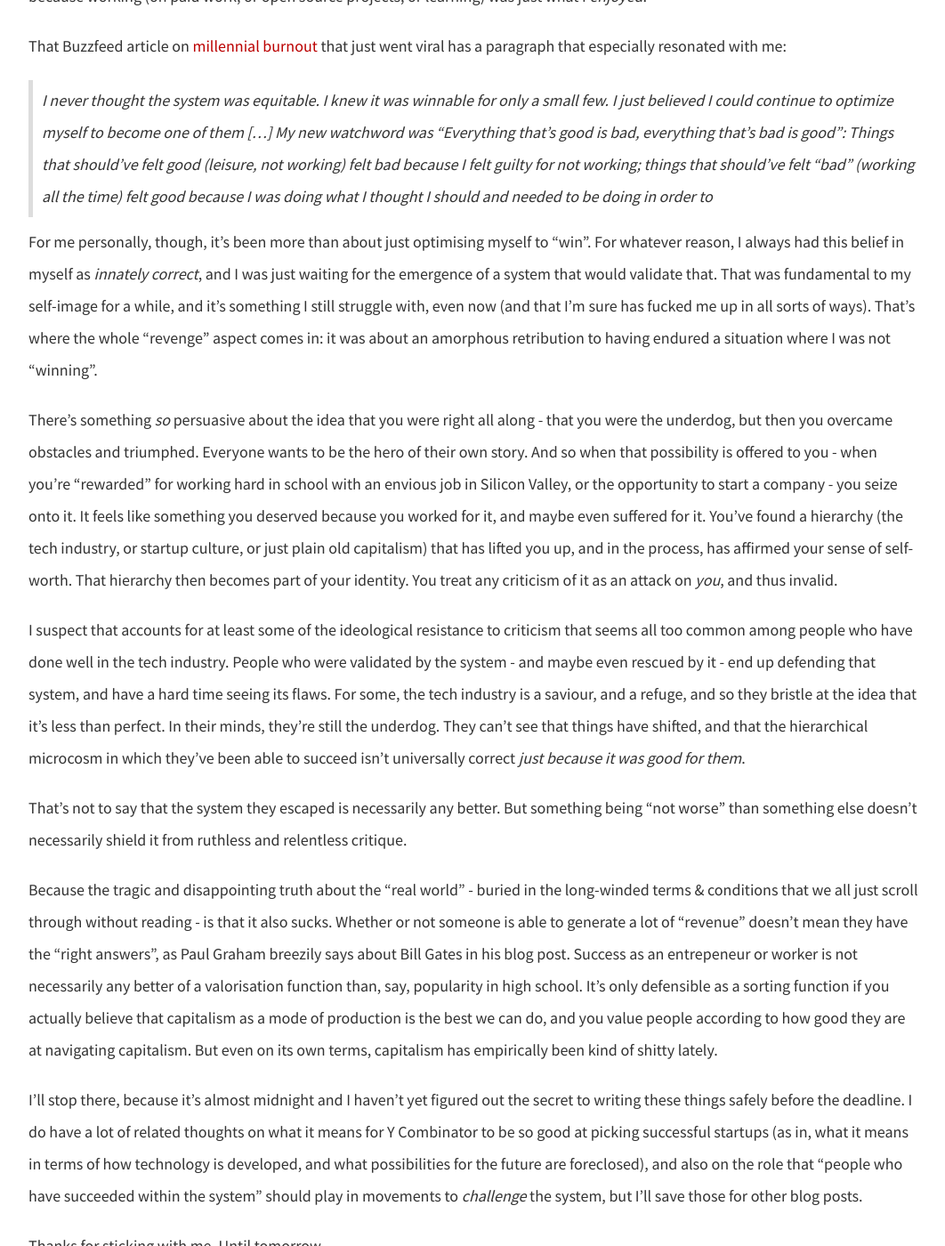
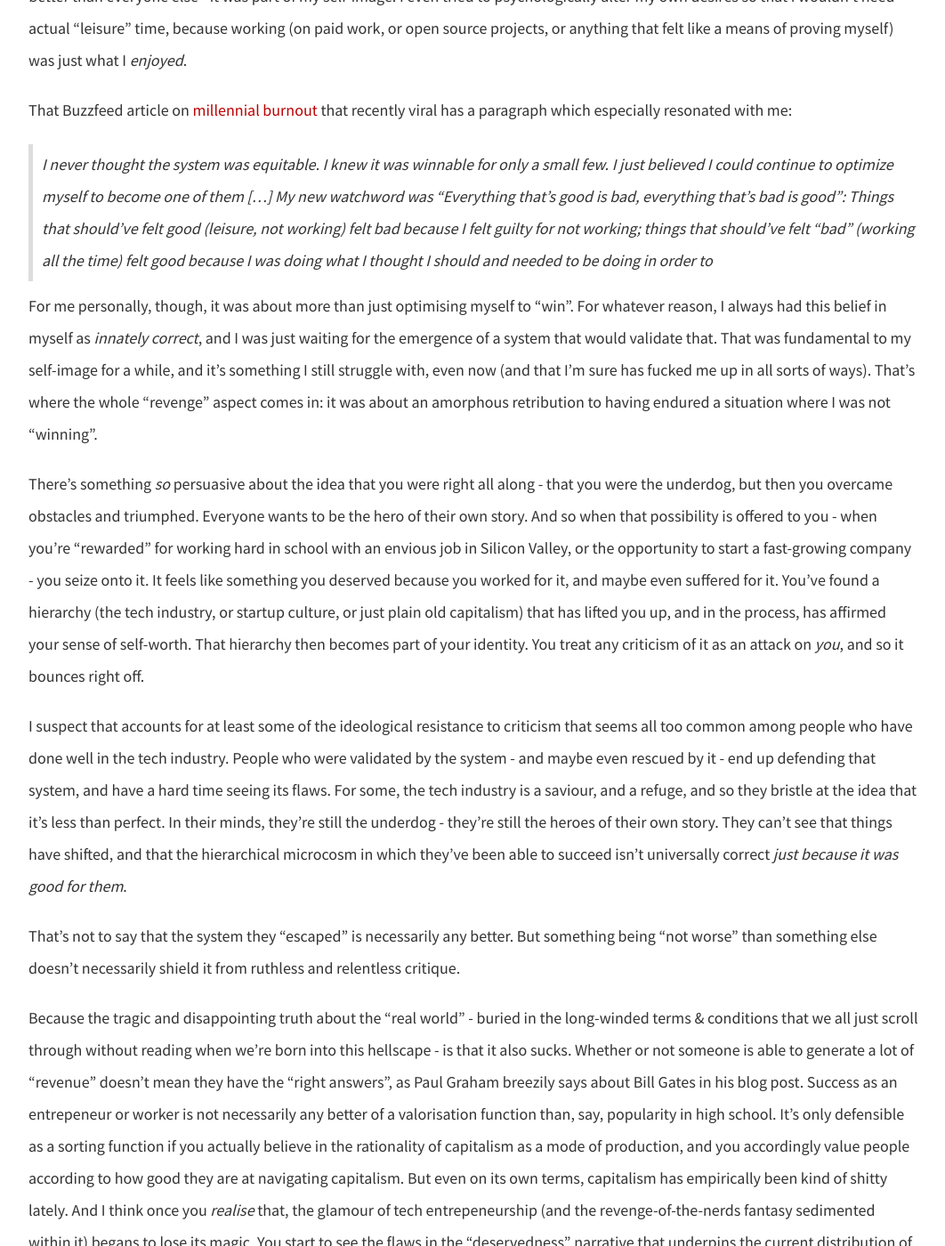
Before and after one commit to dellsystem/dellsystem.github.io, a Jekyll site: the page built from _posts/2019-1-8-fragments-8.md, in a window 1280 px wide and 1400 px high, scrolled down 2103 px. Shown: the whole window at 89% size, without its empty margins (108-1170 px from the left). Built offline with Jekyll 4.4.1, drawn with Linux system fonts in a browser that asks for light colours; some of the changed text lies outside the part shown.

Commit message:
Update fragments-8 (minor edits + last sentences)

```diff
--- a/_posts/2019-1-8-fragments-8.md
+++ b/_posts/2019-1-8-fragments-8.md
@@ -8,35 +8,35 @@ In today's piece, I'd like to talk about a 2003 blog post called "[Why nerds are
 
 \[Paul Graham is a Silicon Valley-based startup founder, investor, and writer. He's best known as one of the creators of Y Combinator, an extremely prestigious startup accelerator that made early-stage investments in the likes of Airbnb, Reddit, Dropbox, and other billion-dollar juggernauts. His essays have had a lot of influence on many startup founders and programmers, myself included.\]
 
-I've previously written about how Paul Graham [used to be one of my heroes](https://code.likeagirl.io/paul-graham-blocked-me-on-twitter-c28ca647c7f8), and how I've since realised that his opinions on topics like diversity in tech, or economic inequality are terrible. \[That piece was prompted by him blocking me on Twitter, and it went semi-viral, partly because a lot of other people had been blocked around the same time. It was written over a year ago, and my political views were a lot more tepid then, so forgive me if that post reads kinda lukewarm.\]
+I've previously written about how Paul Graham [used to be one of my heroes](https://code.likeagirl.io/paul-graham-blocked-me-on-twitter-c28ca647c7f8), and how I've since realised that his opinions on topics like "diversity in tech" and "economic inequality" are terrible. \[That piece was prompted by him blocking me on Twitter, and it went semi-viral, presumably because a lot of other people had been blocked around the same time. It was written over a year ago, and my political views were a lot more tepid then, so forgive me if that post reads kinda lukewarm.\]
 
-In this piece, I want to focus on what Paul Graham says about "nerds" in this blog post, and how I think it's symptomatic of a particularly toxic mindset that is prevalent in the tech/startup world. Because the whole "revenge of the nerds" trope is one that I suspect lots of people in tech believe, even if only on an unconscious level. Not everyone, of course - people come to the tech industry for all sorts of reasons, and for some, it's just a job - one of the few decent jobs still remaining. But I do think there is a sizable minority of people who are attracted to the tech industry because they deserve it.
+In this piece, I want to focus on what Paul Graham says about "nerds" in his 2003 essay, and how it's symptomatic of a particularly toxic mindset in the tech industry. Because the whole "revenge of the nerds" trope is one that I suspect lots of people in tech believe, even if only on an unconscious level. Not everyone, of course; people come to the tech industry for all sorts of reasons, and for some, it's just a job - one of the few decent jobs still remaining. But I do think there is a sizable minority of people who are attracted to the tech industry because they think they _deserve_ the associated wealth/power/social status.
 
 I'll try to explain what I mean through my own experience of first encountering the essay. It's not a super fun time for me to revisit, but here you go: when I was a teenager, maybe aged 13-16, I went through a phase where I didn't have a lot of IRL friends and so ended up spending a lot of time on my computer. I was playing video games, trawling sites like bash.org and 4chan (definitely cesspits of the internet, FYI - not recommended), and building dumb websites.
 
-So I came across "Why nerds are unpopular" at a very pivotal time of my life. It resonated, hard. I bookmarked the page and read through basically all of his other essays, searching for more wisdom. In Paul Graham's writing, I felt like I had finally found an _answer_, some sort of narrative that I cling on to. Reading his essays gave me hope that would get better for me, because I was smart and hardworking and liked coding. Knowing that wouldnt necessarily _stop me_ from resenting the pretty and popular and well-adjusted people, but at least I could feel some sort of innate superiority, as fuel.
+So I came across "Why nerds are unpopular" at a very pivotal time of my life. It resonated, hard. I bookmarked the page and read through basically all of his other essays, searching for more wisdom. In Paul Graham's writing, I felt like I had finally found an _answer_, a reassuring narrative that I could cling on to. Reading his essays gave me hope that things would get better for me, because I was smart and hardworking and liked coding. Knowing that wouldn't necessarily _stop me_ from resenting the pretty and popular and well-adjusted people, but at least I could compensate with a feeling of innate superiority, as fuel.
 
 In other words, it gave me a way out. If I was smart, and worked hard, I would succeed in the "real world", even if I was currently not doing so well in the staging ground of high school. I seized onto that, and subconsciously crafted a kind of underdog story as my self-narrative: I just had to keep working hard, and eventually capitalism would bring me justice through valorising my skills. In the "real world", I would get what I deserved: a prestigious career, money, social validation.
 
-If you read Paul Graham's original piece, you can kind of see that kind of reasoning leaking through, even if he never says it explicitly. If you'ever watched the movie _The Social Network_, you can see it in there, too. There's also the eponymous film "Revenge of the Nerds", which I haven't seen myself but which seems to have a similar underdog narrative. The general thrust of the 'revenge of the nerds' fantasy is of someone (usually a young man) who is intelligent but misunderstood or otherwise socially ostracised, and who struggles in a particular environment, but who eventually finds a way to latch onto a different hierarchy (usually to do with money) and obtains a sort of targetless 'revenge' in the process, accumulting wealth, power (especially over women).
+If you read Paul Graham's original piece, you can see that kind of reasoning leaking through, even if he never says it explicitly. If you've ever watched the movie _The Social Network_, you can see it in there, too. There's also the eponymous film "Revenge of the Nerds", which I haven't seen myself but which seems to have a similar underdog narrative. The general thrust of the 'revenge of the nerds' fantasy is of someone (usually a young man) who is intelligent but misunderstood or otherwise socially ostracised, and who struggles in a particular environment. Eventually, he finds a way to latch onto a different hierarchy (usually to do with monetising his skills/knowledge) and obtains a sort of targetless 'revenge' in the process, accumulting untold wealth and power (especially over women).
 
 It's kind of funny to me that I found that narrative so compelling, even though it was very clearly a gendered one that wouldn't really apply to me. I guess I was able to overlook that in my quiet desperation for a narrative. (danah boyd has written a [really gorgeous piece](https://medium.com/backchannel/failing-to-see-fueling-hatred-2c0fbae77ef9) on the gendered aspects of this sort of resentment, and how it can manifest as misogyny among men; I consider myself lucky that I managed to escape that, at least.)
 
-And it worked, for a while. It was part of the patchwork of ideas that drove me to work as hard as I did before, during and after college: working when I didn't need to, when I should have been actually enjoying my life, because I just needed to be _better_ than everyone else - it was part of my self-image. I even tried to psychologically alter my own desires so that I wouldn't need actual "leisure" time, because working (on paid work, or open source projects, or learning) was just what I _enjoyed_.
+And it worked, for a while. It was part of the patchwork of ideas that drove me to work as hard as I did before, during and after college: working when I didn't need to, when I should have been actually enjoying my life and becoming a person, because I just needed to be _better_ than everyone else - it was part of my self-image. I even tried to psychologically alter my own desires so that I wouldn't need actual "leisure" time, because working (on paid work, or open source projects, or anything that felt like a means of proving myself) was just what I _enjoyed_.
 
-That Buzzfeed article on [millennial burnout](https://www.buzzfeednews.com/article/annehelenpetersen/millennials-burnout-generation-debt-work) that just went viral has a paragraph that especially resonated with me:
+That Buzzfeed article on [millennial burnout](https://www.buzzfeednews.com/article/annehelenpetersen/millennials-burnout-generation-debt-work) that recently viral has a paragraph which especially resonated with me:
 
 > I never thought the system was equitable. I knew it was winnable for only a small few. I just believed I could continue to optimize myself to become one of them [...] My new watchword was “Everything that’s good is bad, everything that’s bad is good”: Things that should’ve felt good (leisure, not working) felt bad because I felt guilty for not working; things that should’ve felt “bad” (working all the time) felt good because I was doing what I thought I should and needed to be doing in order to
 
-For me personally, though, it's been more than about just optimising myself to "win". For whatever reason, I always had this belief in myself as _innately correct_, and I was just waiting for the emergence of a system that would validate that. That was fundamental to my self-image for a while, and it's something I still struggle with, even now (and that I'm sure has fucked me up in all sorts of ways). That's where the whole "revenge" aspect comes in: it was about an amorphous retribution to having endured a situation where I was not "winning".
+For me personally, though, it was about more than just optimising myself to "win". For whatever reason, I always had this belief in myself as _innately correct_, and I was just waiting for the emergence of a system that would validate that. That was fundamental to my self-image for a while, and it's something I still struggle with, even now (and that I'm sure has fucked me up in all sorts of ways). That's where the whole "revenge" aspect comes in: it was about an amorphous retribution to having endured a situation where I was not "winning".
 
-There's something _so_ persuasive about the idea that you were right all along - that you were the underdog, but then you overcame obstacles and triumphed. Everyone wants to be the hero of their own story. And so when that possibility is offered to you - when you're "rewarded" for working hard in school with an envious job in Silicon Valley, or the opportunity to start a company - you seize onto it. It feels like something you deserved because you worked for it, and maybe even suffered for it. You've found a hierarchy (the tech industry, or startup culture, or just plain old capitalism) that has lifted you up, and in the process, has affirmed your sense of self-worth. That hierarchy then becomes part of your identity. You treat any criticism of it as an attack on _you_, and thus invalid.
+There's something _so_ persuasive about the idea that you were right all along - that you were the underdog, but then you overcame obstacles and triumphed. Everyone wants to be the hero of their own story. And so when that possibility is offered to you - when you're "rewarded" for working hard in school with an envious job in Silicon Valley, or the opportunity to start a fast-growing company - you seize onto it. It feels like something you deserved because you worked for it, and maybe even suffered for it. You've found a hierarchy (the tech industry, or startup culture, or just plain old capitalism) that has lifted you up, and in the process, has affirmed your sense of self-worth. That hierarchy then becomes part of your identity. You treat any criticism of it as an attack on _you_, and so it bounces right off.
 
-I suspect that accounts for at least some of the ideological resistance to criticism that seems all too common among people who have done well in the tech industry. People who were validated by the system - and maybe even rescued by it - end up defending that system, and have a hard time seeing its flaws. For some, the tech industry is a saviour, and a refuge, and so they bristle at the idea that it's less than perfect. In their minds, they're still the underdog. They can't see that things have shifted, and that the hierarchical microcosm in which they've been able to succeed isn't universally correct _just because it was good for them_.
+I suspect that accounts for at least some of the ideological resistance to criticism that seems all too common among people who have done well in the tech industry. People who were validated by the system - and maybe even rescued by it - end up defending that system, and have a hard time seeing its flaws. For some, the tech industry is a saviour, and a refuge, and so they bristle at the idea that it's less than perfect. In their minds, they're still the underdog - they're still the heroes of their own story. They can't see that things have shifted, and that the hierarchical microcosm in which they've been able to succeed isn't universally correct _just because it was good for them_.
 
-That's not to say that the system they escaped is necessarily any better. But something being "not worse" than something else doesn't necessarily shield it from ruthless and relentless critique.
+That's not to say that the system they "escaped" is necessarily any better. But something being "not worse" than something else doesn't necessarily shield it from ruthless and relentless critique.
 
-Because the tragic and disappointing truth about the "real world" - buried in the long-winded terms & conditions that we all just scroll through without reading - is that it also sucks. Whether or not someone is able to generate a lot of "revenue" doesn't mean they have the "right answers", as Paul Graham breezily says about Bill Gates in his blog post. Success as an entrepeneur or worker is not necessarily any better of a valorisation function than, say, popularity in high school. It's only defensible as a sorting function if you actually believe that capitalism as a mode of production is the best we can do, and you value people according to how good they are at navigating capitalism. But even on its own terms, capitalism has empirically been kind of shitty lately.
+Because the tragic and disappointing truth about the "real world" - buried in the long-winded terms & conditions that we all just scroll through without reading when we're born into this hellscape - is that it also sucks. Whether or not someone is able to generate a lot of "revenue" doesn't mean they have the "right answers", as Paul Graham breezily says about Bill Gates in his blog post. Success as an entrepeneur or worker is not necessarily any better of a valorisation function than, say, popularity in high school. It's only defensible as a sorting function if you actually believe in the rationality of capitalism as a mode of production, and you accordingly value people according to how good they are at navigating capitalism. But even on its own terms, capitalism has empirically been kind of shitty lately. And I think once you _realise_ that, the glamour of tech entrepeneurship (and the revenge-of-the-nerds fantasy sedimented within it) begans to lose its magic. You start to see the flaws in the "deservedness" narrative that underpins the current distribution of wealth and power.
 
 I'll stop there, because it's almost midnight and I haven't yet figured out the secret to writing these things safely before the deadline. I do have a lot of related thoughts on what it means for Y Combinator to be so good at picking successful startups (as in, what it means in terms of how technology is developed, and what possibilities for the future are foreclosed), and also on the role that "people who have succeeded within the system" should play in movements to _challenge_ the system, but I'll save those for other blog posts.
 
```
